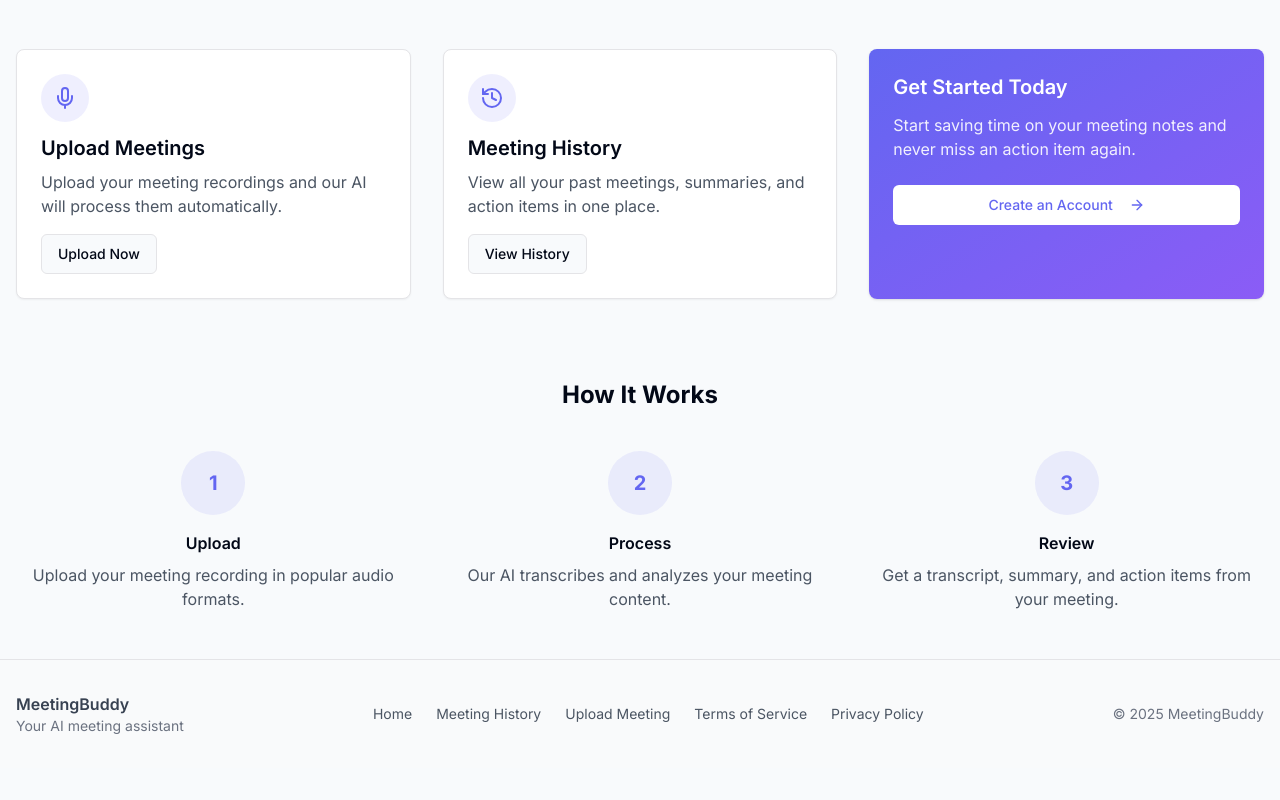
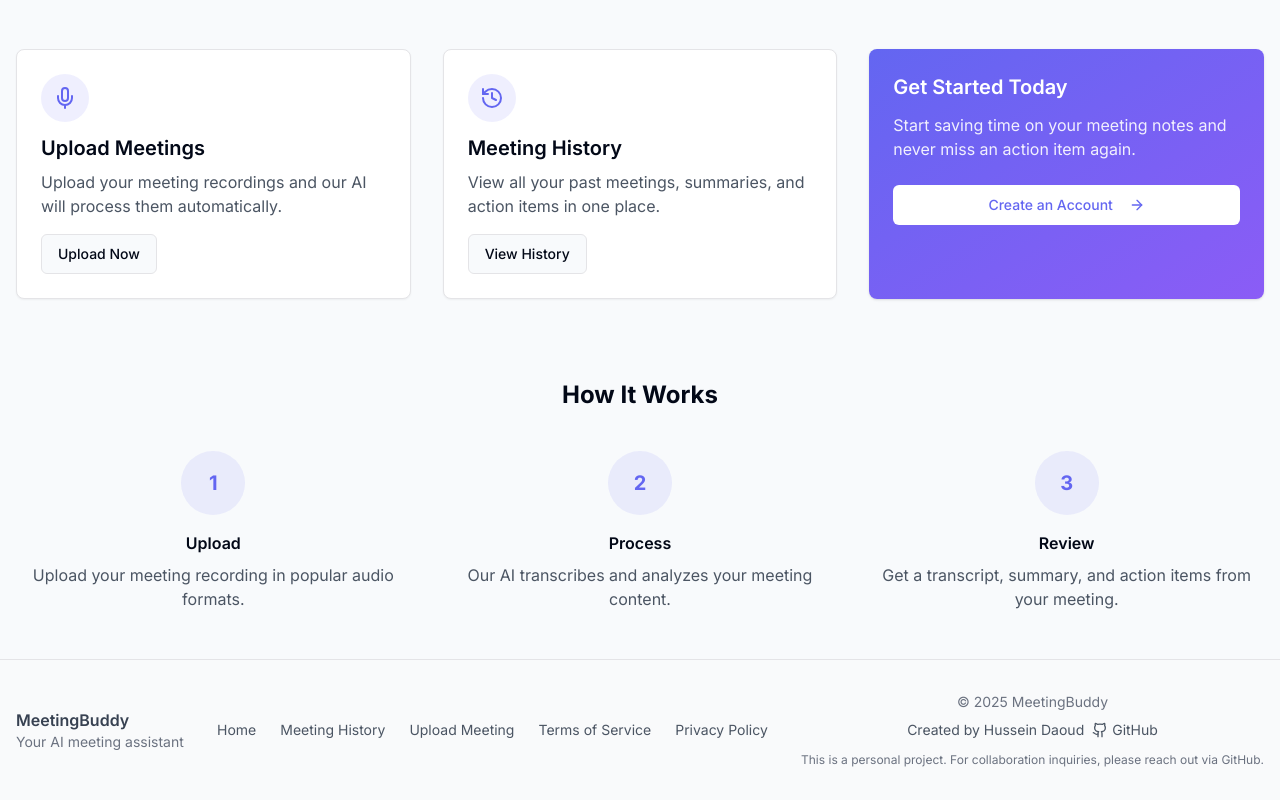
Before and after one commit to hussein-da/note-ai-assistant, a React (Vite) app: page / in a window 1280 px wide. Shown: the part 744-1544 px from the top of the page. Before the commit the page ends 1512 px from the top, so only its background shows below. Built offline with nearby package versions, Linux system fonts and the light colour scheme.

Commit message:
Refactor: Finalize project details and contact info
- Added project ownership information (Hussein Daoud).
- Included a link to the author's GitHub profile.
- Clarified the project's non-commercial nature.
- Updated all content to English.

```diff
--- a/src/components/Footer.tsx
+++ b/src/components/Footer.tsx
@@ -1,5 +1,6 @@
 
 import { Link } from "react-router-dom";
+import { Github } from "lucide-react";
 
 const Footer = () => {
   return (
@@ -27,8 +28,25 @@ const Footer = () => {
               Privacy Policy
             </Link>
           </div>
-          <div className="text-sm text-gray-500">
-            © {new Date().getFullYear()} MeetingBuddy
+          <div className="flex flex-col items-center gap-2">
+            <div className="text-sm text-gray-500">
+              © {new Date().getFullYear()} MeetingBuddy
+            </div>
+            <div className="flex items-center gap-2 text-sm text-gray-600">
+              <span>Created by Hussein Daoud</span>
+              <a
+                href="https://github.com/hussein-da"
+                target="_blank"
+                rel="noopener noreferrer"
+                className="inline-flex items-center gap-1 text-gray-600 hover:text-meeting-primary"
+              >
+                <Github className="h-4 w-4" />
+                <span>GitHub</span>
+              </a>
+            </div>
+            <div className="text-xs text-gray-500 text-center mt-1">
+              This is a personal project. For collaboration inquiries, please reach out via GitHub.
+            </div>
           </div>
         </div>
       </div>
```
Also changed, not shown: 2 other files (tests, documents, lock files or other folders).
